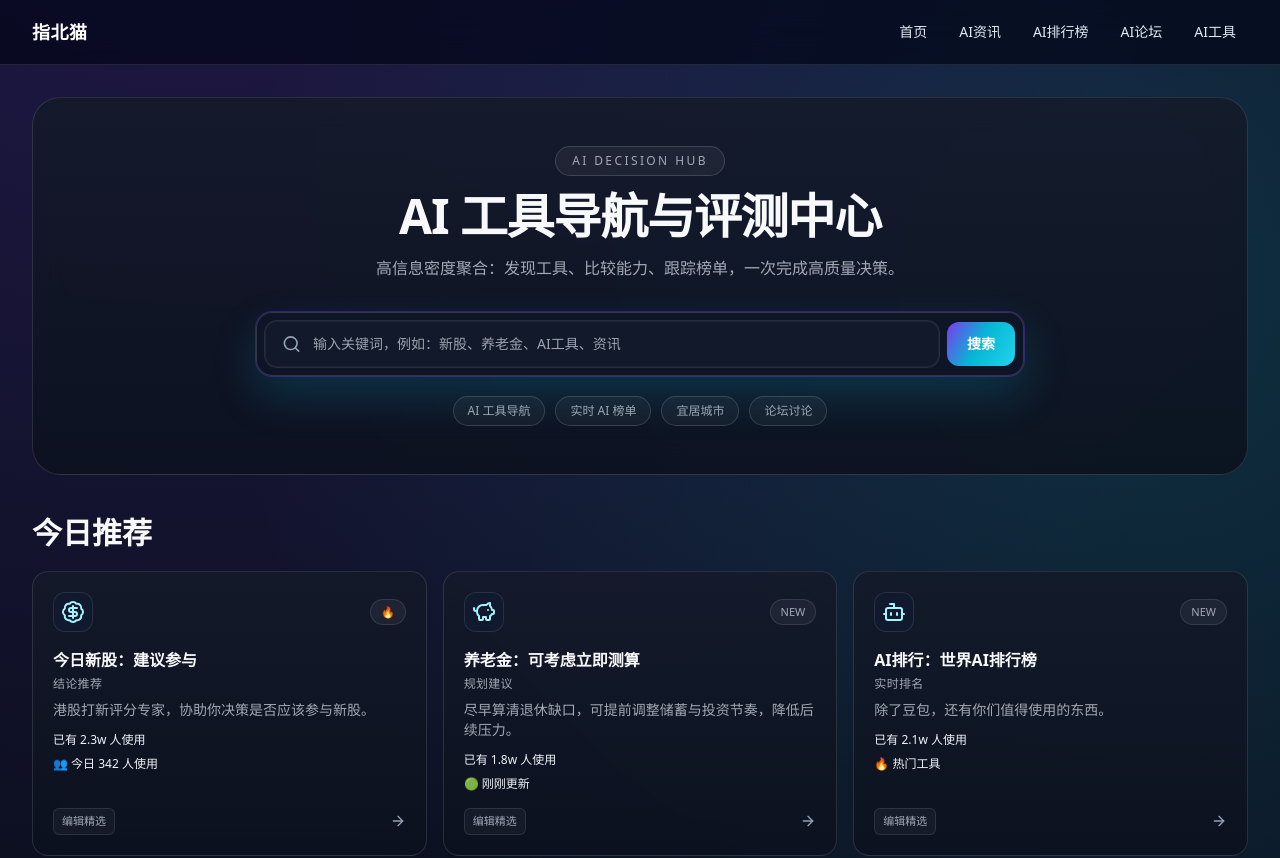
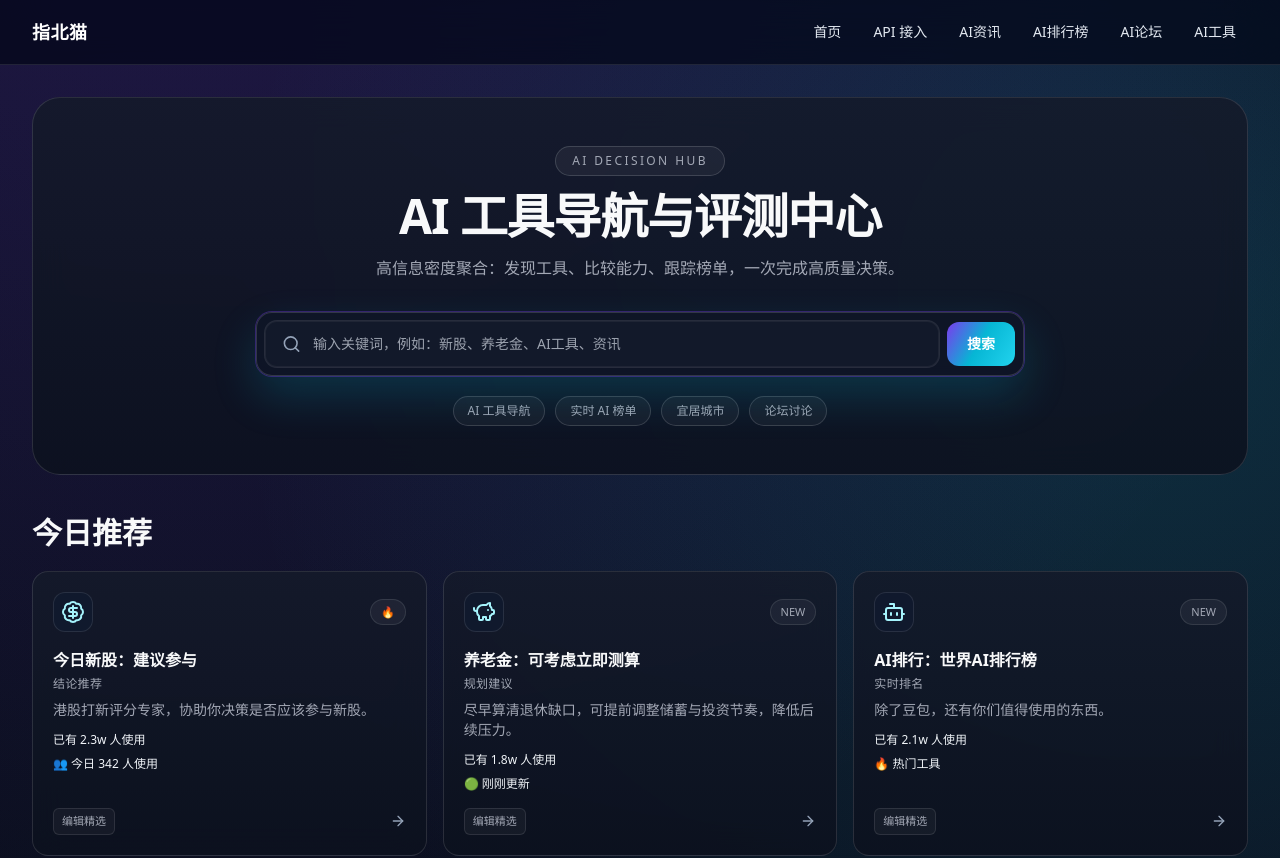
Before and after one commit to Jihai123/zhibeimao-home, a Next.js app: page / in a window 1280 px wide. Shown: the top 858 px of the page. Built offline with nearby package versions, Linux system fonts and the light colour scheme; no server answers.

Commit message:
feat: link API product from site navigation

```diff
--- a/components/SiteHeader.tsx
+++ b/components/SiteHeader.tsx
@@ -2,6 +2,7 @@ import Link from 'next/link';
 
 const navItems = [
   { label: '首页', href: '/' },
+  { label: 'API 接入', href: '/api' },
   { label: 'AI资讯', href: 'https://news.chatgpt5x.com/' },
   { label: 'AI排行榜', href: 'https://news.chatgpt5x.com/ai-rankings' },
   { label: 'AI论坛', href: 'https://forum.chatgpt5x.com/' },
@@ -22,9 +23,9 @@ export function SiteHeader() {
         </Link>
         <nav className="flex items-center gap-1 md:gap-2">
           {navItems.map((item) => {
-            const isHome = item.href === '/';
+            const isInternal = item.href.startsWith('/');
 
-            return isHome ? (
+            return isInternal ? (
               <Link
                 key={item.label}
                 href={item.href}
```
